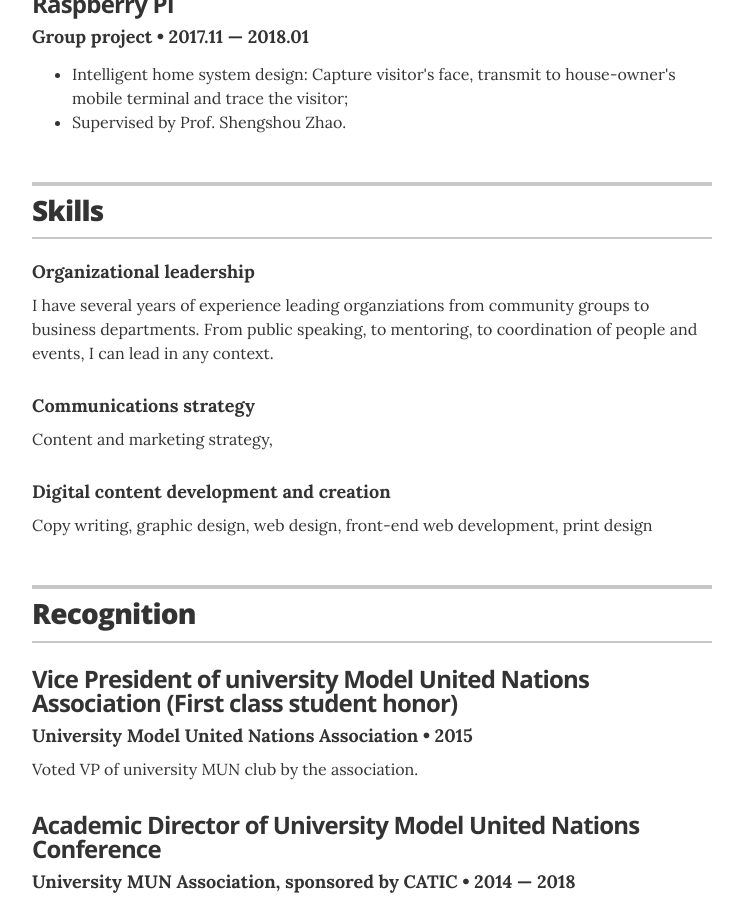
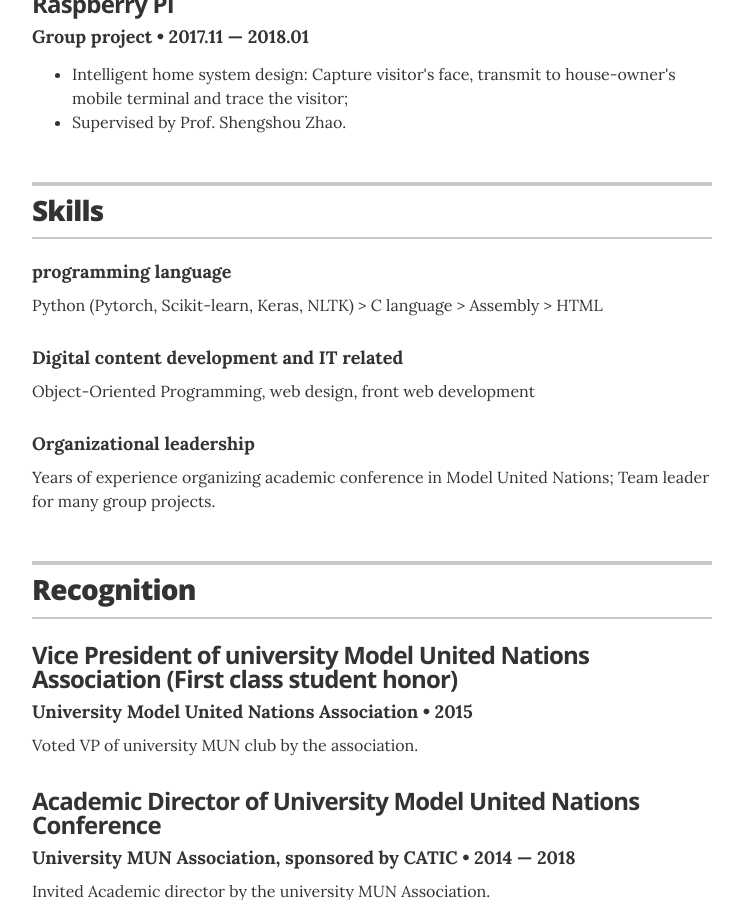
Before and after one commit to zero-cooper/zero-cooper.github.io, a Jekyll site: the page built from index.html, in a window 1280 px wide and 900 px high, scrolled down 2157 px. Shown: the whole window, without its empty margins (268-1011 px from the left). Built offline with Jekyll 4.4.1, drawn with Linux system fonts in a browser that asks for light colours.

Commit message:
Update skills.yml

```diff
--- a/_data/skills.yml
+++ b/_data/skills.yml
@@ -1,12 +1,9 @@
 # Skills
-# Organizational leadership
+- skill: programming language
+  description: Python (Pytorch, Scikit-learn, Keras, NLTK) > C language > Assembly > HTML
+
+- skill: Digital content development and IT related
+  description: Object-Oriented Programming, web design, front web development
+
 - skill: Organizational leadership
-  description: I have several years of experience leading organziations from community groups to business departments. From public speaking, to mentoring, to coordination of people and events, I can lead in any context.
-
-# Communications strategy
-- skill: Communications strategy
-  description: Content and marketing strategy,
-
-# Digital content development and creation
-- skill: Digital content development and creation
-  description: Copy writing, graphic design, web design, front-end web development, print design
+  description: Years of experience organizing academic conference in Model United Nations; Team leader for many group projects.
```
